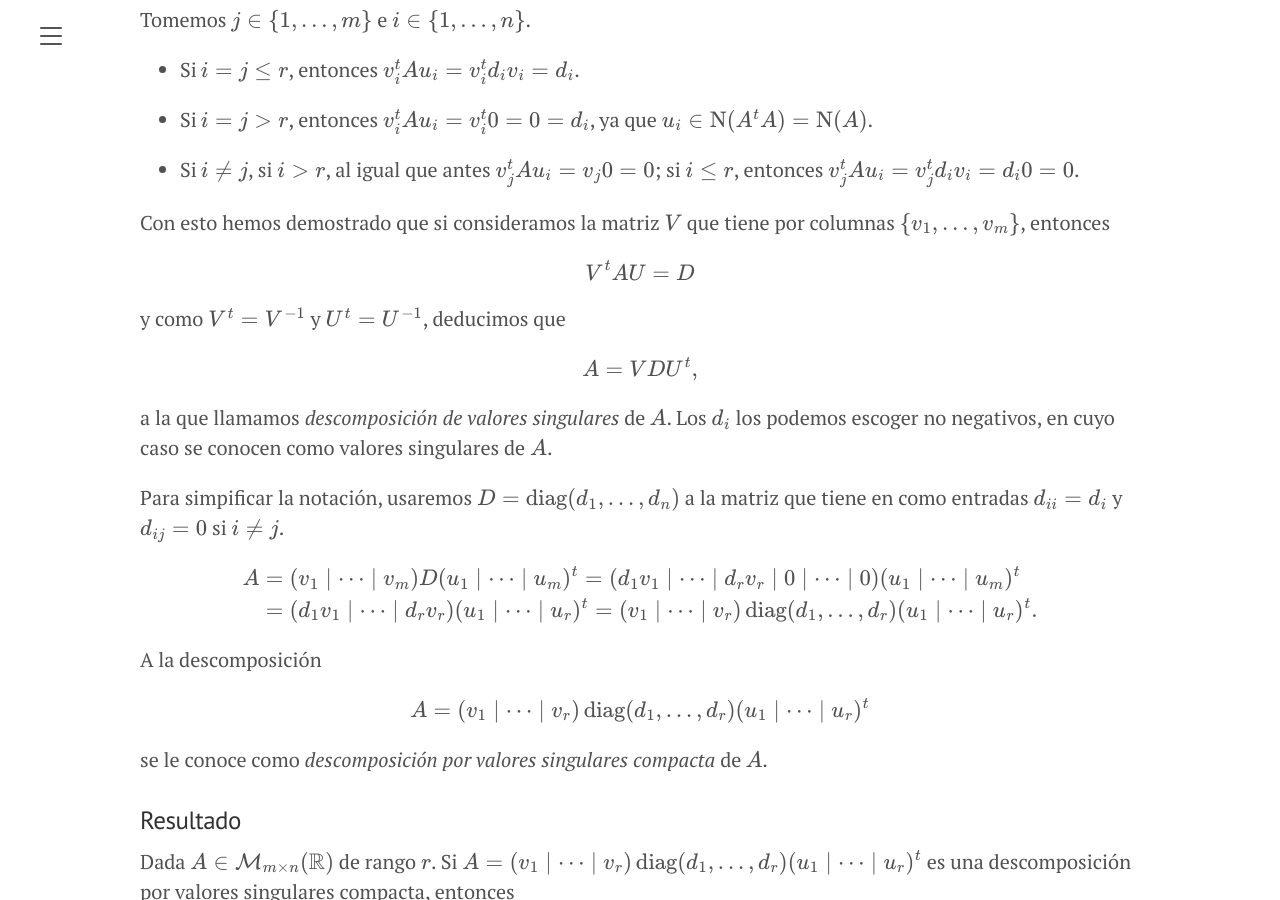
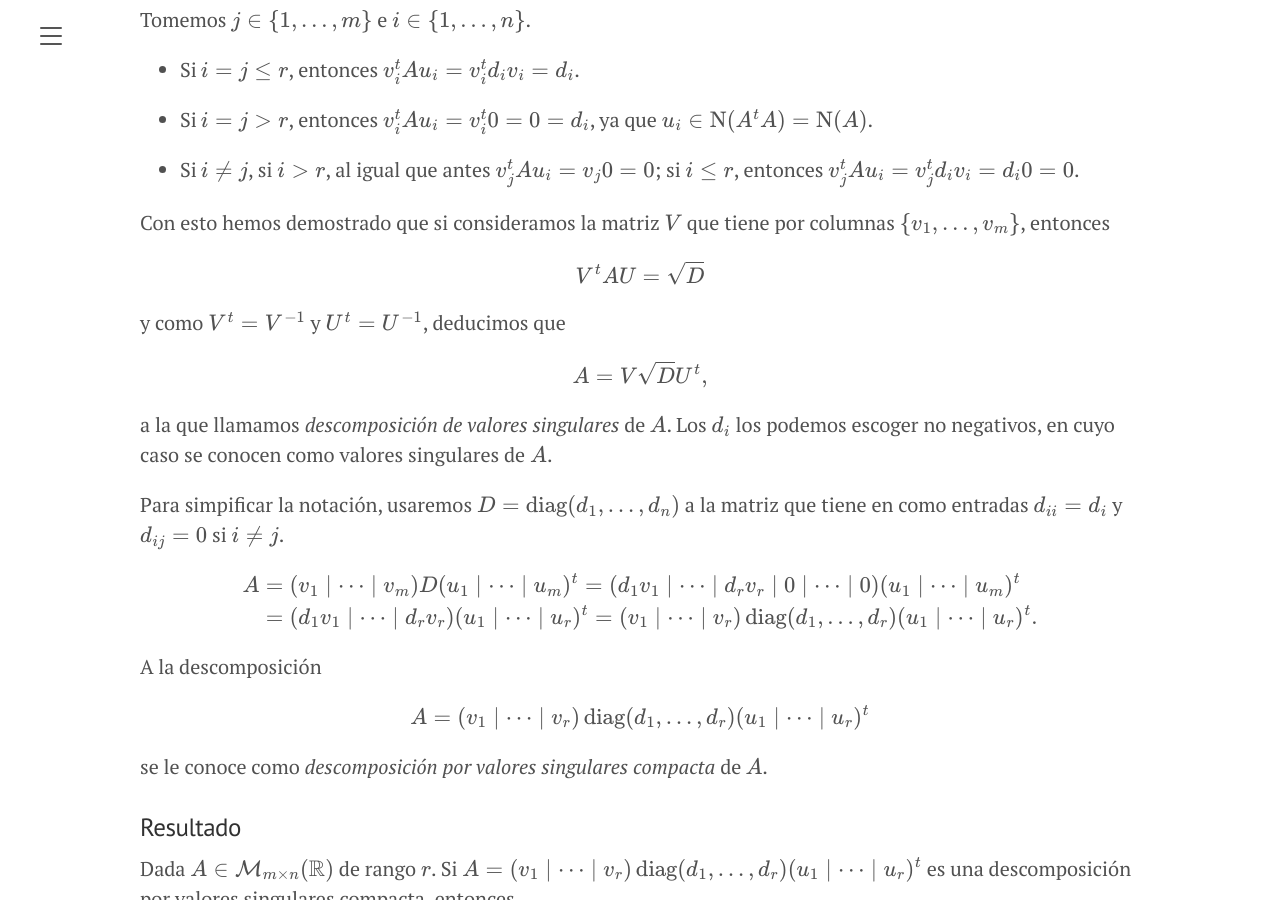
Before and after one commit to pedritomelenas/Algebra-Lineal, a Jekyll site: the page built from 6-descomposicion-diagonalizacion.md, in a window 1280 px wide and 900 px high, scrolled down 14160 px. Built offline with Jekyll 4.4.1, drawn with Linux system fonts in a browser that asks for light colours.

Commit message:
Errata valores singulares

```diff
--- a/6-descomposicion-diagonalizacion.md
+++ b/6-descomposicion-diagonalizacion.md
@@ -628,13 +628,13 @@ Tomemos $j\in \lbrace 1,\dots,m\rbrace$ e $i\in\lbrace 1,\dots,n\rbrace$.
 Con esto hemos demostrado que si consideramos la matriz $V$ que tiene por columnas $\lbrace v_1,\dots,v_m\rbrace$, entonces
 
 $$
-V^tAU=D
+V^tAU=\sqrt{D}
 $$
 
 y como $V^t=V^{-1}$ y $U^t=U^{-1}$, deducimos que
 
 $$
-A=VDU^t,
+A=V\sqrt{D}U^t,
 $$
 
 a la que llamamos *descomposición de valores singulares* de $A$. Los $d_i$ los podemos escoger no negativos, en cuyo caso se conocen como valores singulares de $A$.
```
